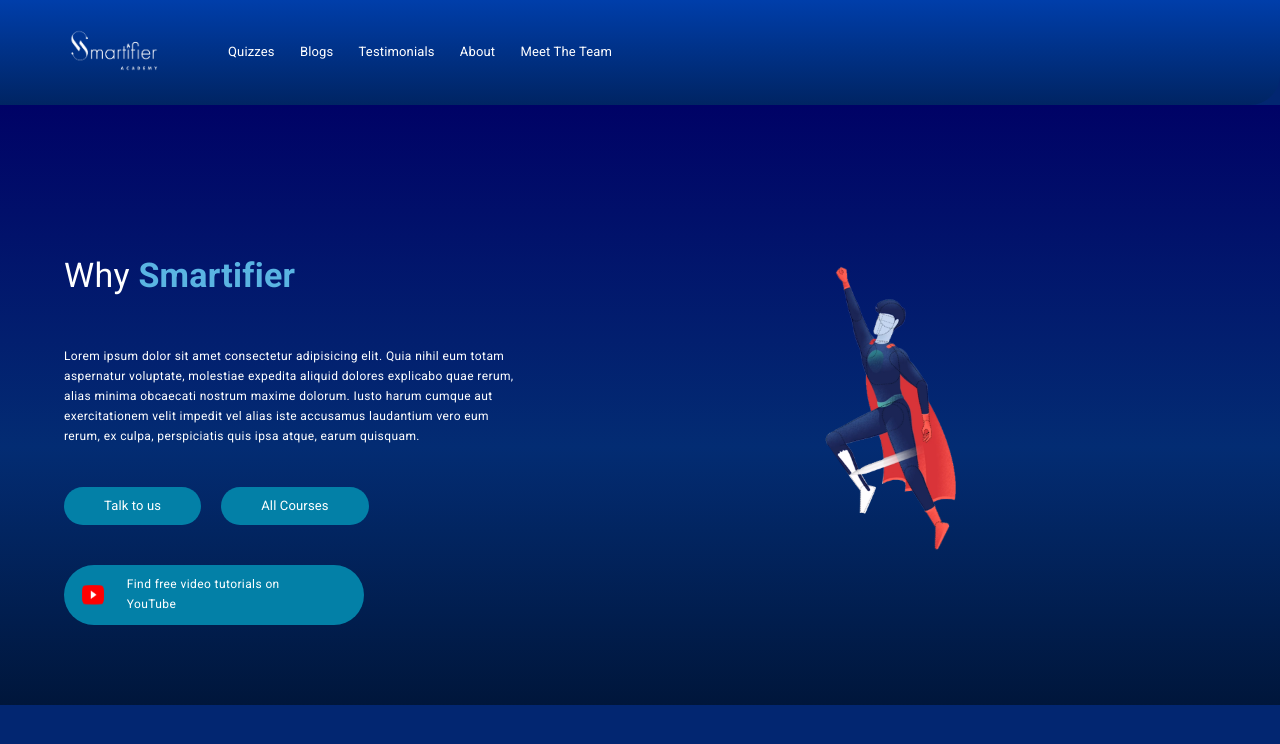
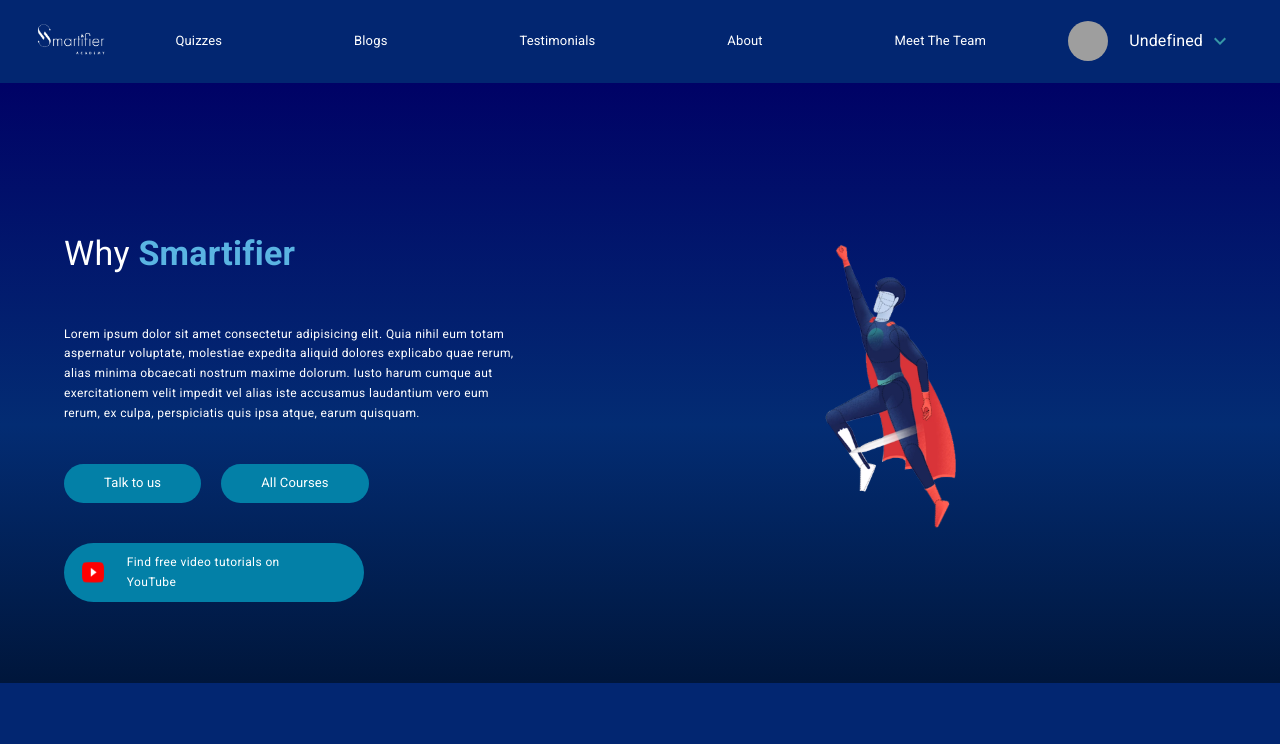
Before and after one commit to IshraqKabir/smartifier-frontend, a Next.js app: page / in a window 1280 px wide. Shown: the top 744 px of the page. Built offline with nearby package versions, Linux system fonts and the light colour scheme; grey boxes are pictures that could not be loaded.

Commit message:
topbar kindof working

```diff
--- a/Components/Home/Home.tsx
+++ b/Components/Home/Home.tsx
@@ -9,6 +9,7 @@
         width: '100vw',
         height: '100vh',
         backgroundColor: '#022671',
+        overflowX: "hidden",
     }
 });
 
--- /dev/null
+++ b/Components/Layout/Topbar/NavItems/NavItem/Login/User/User.tsx
@@ -0,0 +1,63 @@
+import React, { useState } from "react";
+import useLocalState from "../../../../../../../custom-hooks/useLocalState";
+
+import {
+  ListItem,
+  ListItemIcon,
+  ListItemText,
+  makeStyles,
+} from "@material-ui/core";
+
+import Image from "next/image";
+import { ExpandLess, ExpandMore } from "@material-ui/icons";
+
+const useStyles = makeStyles({
+  userContainer: {
+    float: "right",
+    whiteSpace: "nowrap",
+    textTransform: "capitalize",
+    color: "#3798A7",
+  },
+  profilePic: {
+    borderRadius: "50%",
+    overflow: "hidden",
+    height: 40,
+    width: 40,
+    display: "flex",
+    alignItems: "center",
+  },
+  userName: {
+    color: "white",
+    marginLeft: 5,
+    marginRight: 5,
+  },
+});
+
+const Login: React.FC<{}> = () => {
+  const [user] = useLocalState<any>("user", "");
+  const [open, setOpen] = useState<boolean>(false);
+
+  const classes = useStyles();
+
+  const handleClick = () => {
+    setOpen(!open);
+  };
+
+  return (
+    <div className={classes.userContainer}>
+      <ListItem button onClick={handleClick}>
+        <ListItemIcon>
+          <div className={classes.profilePic}>
+            <Image src={`${user?.image_url}`} width={"100%"} height={"100%"} />
+          </div>
+        </ListItemIcon>
+        <div className={classes.userName}>
+          <ListItemText primary={`${user?.name?.toLowerCase()}`} />
+        </div>
+        {open ? <ExpandLess color="inherit" /> : <ExpandMore color="inherit" />}
+      </ListItem>
+    </div>
+  );
+};
+
+export default Login;
--- a/Components/Layout/Topbar/NavItems/NavItems.tsx
+++ b/Components/Layout/Topbar/NavItems/NavItems.tsx
@@ -4,24 +4,29 @@
 import NavItem from "./NavItem/NavItem";
 
 const useStyles = makeStyles({
-  root: {
-      display: "flex",
-      alignItems: "center",
-      justifyContent: "space-between",
-      width: '30%',
-      marginLeft: '5%'
+  navItemsContainer: {
+    display: "flex",
+    justifyContent: "space-around",
+    alignItems: "center",
+    width: "100%",
+    fontSize: "small",
+    ["@media (max-width: 700px)"]: {
+      display: "none",
+    },
   },
 });
 
 const NavItems: React.FC<{}> = () => {
   const classes = useStyles();
-  return <div className={classes.root}>
+  return (
+    <div className={classes.navItemsContainer}>
       <NavItem title="Quizzes" />
       <NavItem title="Blogs" />
       <NavItem title="Testimonials" />
       <NavItem title="About" />
       <NavItem title="Meet The Team" />
-  </div>;
+    </div>
+  );
 };
 
 export default NavItems;
--- a/Components/Layout/Topbar/Topbar.tsx
+++ b/Components/Layout/Topbar/Topbar.tsx
@@ -2,36 +2,30 @@
 
 import { makeStyles } from "@material-ui/core";
 import Image from "next/image";
-import NavItem from "./NavItems/NavItem/NavItem";
 import NavItems from "./NavItems/NavItems";
+import Login from "./NavItems/NavItem/Login/User/User";
 
 const useStyles = makeStyles({
-  root: {
+  topbarContainer: {
     display: "flex",
+    justifyContent: "space-between",
     alignItems: "center",
-    background:
-      "transparent linear-gradient(180deg, #003EAA 0%, #002461E0 100%) 0% 0% no-repeat padding-box",
     width: "100%",
-    borderRadius: "0 0 30px 0",
-  },
-});
-
-const useImageStyles = makeStyles({
-  root: {
-    marginLeft: "5%",
+    paddingLeft: "2.5%",
+    paddingRight: "2.5%",
   },
 });
 
 const Topbar: React.FC<{}> = () => {
   const classes = useStyles();
-  const imageClasses = useImageStyles();
 
   return (
-    <div className={classes.root}>
-      <div className={imageClasses.root}>
+    <div className={classes.topbarContainer}>
+      <div>
         <Image src="/assets/logo.png" height={100} width={100} />
       </div>
       <NavItems />
+      <Login />
     </div>
   );
 };
--- /dev/null
+++ b/custom-hooks/useLocalState.ts
@@ -0,0 +1,50 @@
+import { useState, useEffect } from "react";
+
+function useLocalState<T>(key: string, defaultValue: T) {
+    const [value, setValue] = useState(() => {
+        if (process.browser) {
+            const storedValue = JSON.parse(localStorage.getItem(key));
+            if (!storedValue) {
+                return defaultValue;
+            }
+            return storedValue === null ? defaultValue : storedValue;
+        } else {
+            return defaultValue;
+        }
+    });
+
+    useEffect(() => {
+        const listener = (e) => {
+            if (e.storageArea === localStorage && e.key === key) {
+                setValue(JSON.parse(e.newValue));
+            }
+        };
+        window.addEventListener("storage", listener);
+
+        return () => {
+            window.removeEventListener("storage", listener);
+        };
+    }, [key]);
+
+    const setValueInLocalStorage = (newValue) => {
+        setValue((currentValue) => {
+            const result =
+                typeof newValue === "function" ? newValue(currentValue) : newValue;
+            localStorage.setItem(key, JSON.stringify(result));
+            return result;
+        });
+    };
+
+    useEffect(() => {
+        const storedValue = JSON.parse(localStorage.getItem(key));
+        if (storedValue) {
+            setValueInLocalStorage(storedValue);
+        } else {
+            setValueInLocalStorage(value);
+        }
+    }, []);
+
+    return [value, setValueInLocalStorage];
+};
+
+export default useLocalState;
--- a/package.json
+++ b/package.json
@@ -9,9 +9,11 @@
   },
   "dependencies": {
     "@material-ui/core": "^4.11.2",
+    "@material-ui/icons": "^4.11.2",
     "next": "10.0.4",
     "react": "17.0.1",
-    "react-dom": "17.0.1"
+    "react-dom": "17.0.1",
+    "react-google-login": "^5.2.2"
   },
   "devDependencies": {
     "@types/node": "^14.14.20",
--- a/url.js
+++ b/url.js
@@ -1,3 +1,5 @@
-const url = "http://smartifier.local";
+const url = "https://smartifier.org";
+
+export const backend_url = "https://admin.smartifier.org";
 
 export default url;
```
Also changed, not shown: Components/Layout/Topbar/NavItems/NavItem/Login/Login.tsx (added, +48 -0 lines), UtilFunctions/get.js (added, +15 -0 lines), UtilFunctions/post.js (added, +29 -0 lines), custom-hooks/useIsMounted.ts (added, +14 -0 lines), custom-hooks/useWindowDimensions.ts (added, +34 -0 lines), 1 other file (tests, documents, lock files or other folders).
